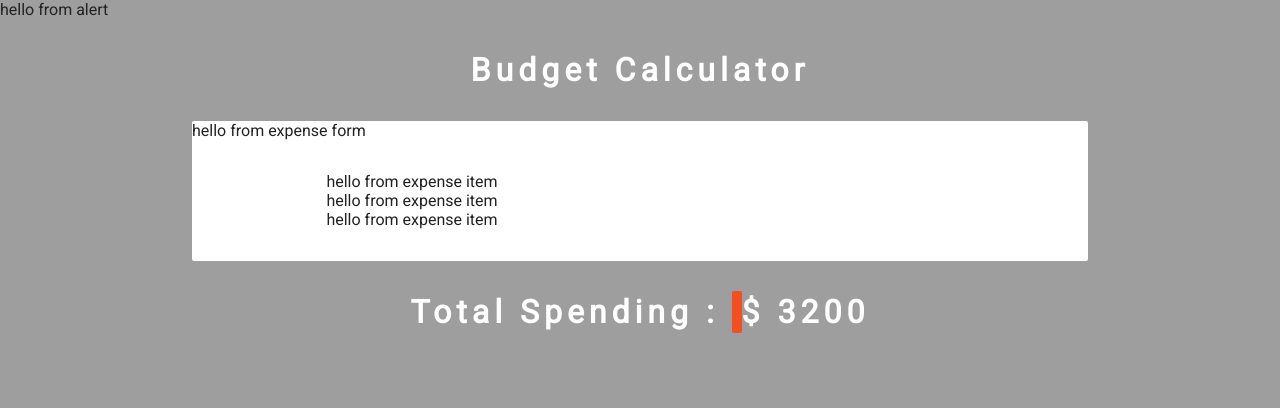
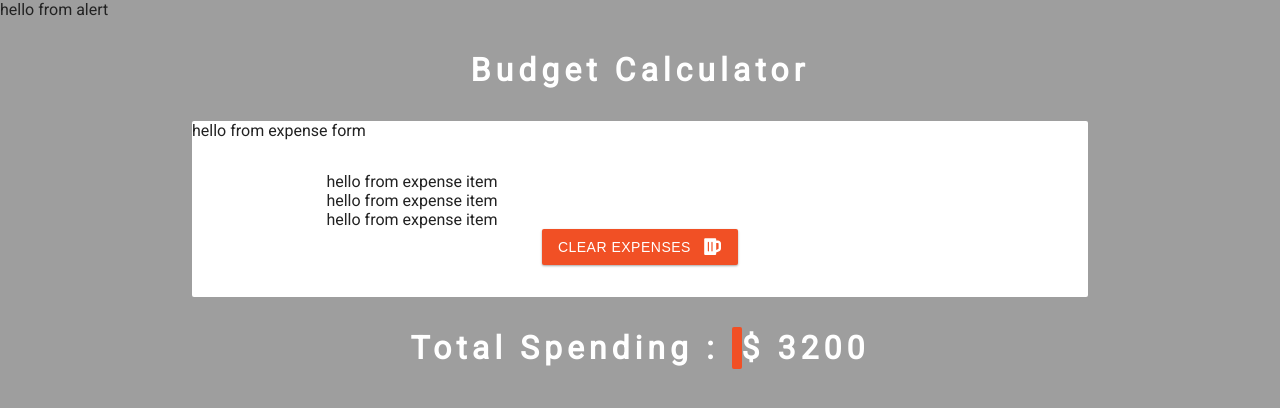
Before and after one commit to DavidWolff218/hooks_intro, a React (Create React App) app: page / in a window 1280 px wide. Shown: the top 408 px of the page. Built offline with nearby package versions, Linux system fonts and the light colour scheme.

Commit message:
set up delete button, starting item

```diff
--- a/package.json
+++ b/package.json
@@ -6,8 +6,10 @@
     "@testing-library/jest-dom": "^4.2.4",
     "@testing-library/react": "^9.3.2",
     "@testing-library/user-event": "^7.1.2",
+    "material-design-icons": "^3.0.1",
     "react": "^16.13.1",
     "react-dom": "^16.13.1",
+    "react-icons": "^3.11.0",
     "react-scripts": "3.4.3",
     "react-uuid": "^1.0.2",
     "reacticons": "0.0.1",
--- a/src/components/ExpenseItem.js
+++ b/src/components/ExpenseItem.js
@@ -1,9 +1,10 @@
 import React from 'react'
 
-export const ExpenseItem = () => {
+export const ExpenseItem = ({expense}) => {
+  const {id, charge, amount} = expense
   return (
-    <div>
+    <li>
       hello from expense item
-    </div>
+    </li>
   )
 }
--- a/src/components/ExpenseList.js
+++ b/src/components/ExpenseList.js
@@ -1,5 +1,7 @@
 import React from "react";
 import { ExpenseItem } from "./ExpenseItem";
+import { MdDelete } from 'react-icons/md'
+import { FaBeer } from 'react-icons/fa'
 
 export const ExpenseList = ({ expenses }) => {
   return (
@@ -9,6 +11,11 @@ export const ExpenseList = ({ expenses }) => {
           return <ExpenseItem key={expense.id} expense={expense} />;
         })}
       </ul>
+      {expenses.length > 0 && <button className="btn">
+        clear expenses
+        {/* <MdDelete className="btn-icon" /> */}
+        <FaBeer className="btn-icon" />
+        </button>}
     </>
   );
 };
```
Also changed, not shown: 1 other file (tests, documents, lock files or other folders).
